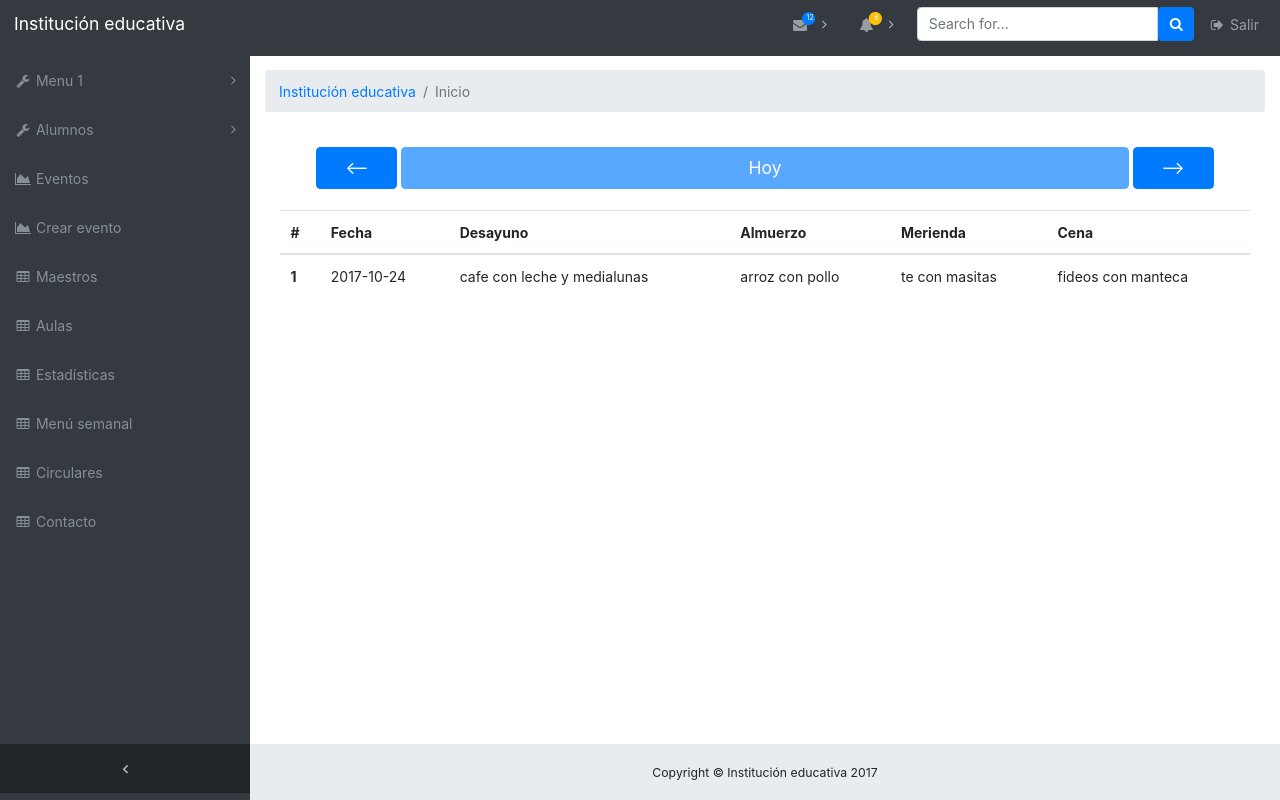
After one commit to faq1988/institucion_educativa, a CodeIgniter app: page /institucion_educativa/Welcome/menu_semanal in a window 1280 px wide. The commit adds this page. Run offline with CodeIgniter, Linux system fonts and the light colour scheme; the visitor is signed in with stand-in values (Sample User, id 1); data comes from the database, SQL or seed files in the repository; both versions use the stored data as it was after the commit; some libraries are stand-ins or nearby versions.

Commit message:
Visualizar menu semanal

```diff
--- a/application/controllers/Welcome.php
+++ b/application/controllers/Welcome.php
@@ -84,6 +84,25 @@ class Welcome extends CI_Controller {
   }
 
 
+	public function menu_semanal()
+	{
+		if (!$this->session->userdata('username'))
+		{
+			redirect('login');
+		}
+		$data=array();
+		$this->load->model('menu_model');
+		$menu=  $this->menu_model->obtener_menu();
+
+		if (isset($menu))
+		$data['menu']= $menu->result();
+
+		$this -> load -> view('menu');
+		$this -> load -> view('header');
+		$this -> load -> view('menu_semanal', $data);
+	}
+
+
 
 	public function key()
 	{
--- /dev/null
+++ b/application/models/menu_model.php
@@ -0,0 +1,41 @@
+<?php
+defined('BASEPATH') OR exit('No direct script access allowed');
+
+class Menu_model extends CI_Model{
+
+
+
+public function __construct()
+{
+  parent::__construct();
+}
+
+
+
+
+function crear_menu($data){
+		/*$this->db->insert('evento', array('accion'=>$accion, 'descripcion'=>$descripcion,
+			'id_alumno'=>$id_alumno));
+      */
+	}
+
+
+
+  function obtener_menu(){
+  		$query = $this->db->get('menu_semanal');
+  		if ($query->num_rows() >0 ) return $query;//->result();
+  			}
+
+
+
+
+
+
+
+
+
+
+}
+
+
+?>
--- a/application/views/menu.php
+++ b/application/views/menu.php
@@ -114,7 +114,7 @@
             </a>
           </li>
           <li class="nav-item" data-toggle="tooltip" data-placement="right" title="Tables">
-            <a class="nav-link" href="#">
+            <a class="nav-link" href="<?=base_url()?>Welcome/menu_semanal">
               <i class="fa fa-fw fa-table"></i>
               <span class="nav-link-text">
                 Menú semanal</span>
--- /dev/null
+++ b/application/views/menu_semanal.php
@@ -0,0 +1,113 @@
+
+
+
+    <div class="content-wrapper">
+
+      <div class="container-fluid">
+
+        <!-- Breadcrumbs -->
+        <ol class="breadcrumb">
+          <li class="breadcrumb-item">
+            <a href="#">Institución educativa</a>
+          </li>
+          <li class="breadcrumb-item active">Inicio</li>
+        </ol>
+
+
+
+<center>
+
+
+</br>
+
+<div class="container">
+<button type="button" class="btn btn-primary btn-lg col-1"><--</button>
+<button type="button" class="btn btn-primary btn-lg col-9" disabled>Hoy</button>
+<button type="button" class="btn btn-primary btn-lg col-1">--></button>
+</div>
+
+</br>
+
+<div class="container">
+            <table class="table">
+              <thead class="thead-default">
+                <tr>
+                  <th>#</th>
+                  <th>Fecha</th>
+                  <th>Desayuno</th>
+                  <th>Almuerzo</th>
+                  <th>Merienda</th>
+                  <th>Cena</th>
+                </tr>
+              </thead>
+              <tbody>
+
+                <?php
+                    if (isset($menu)){
+                     for($i=0; $i<sizeof($menu); $i++){ ?>
+                <tr>
+                  <th scope="row"><?php echo $i+1;?></th>
+                  <td><?php echo $menu[$i]->fecha;?></td>
+                  <td><?php echo $menu[$i]->desayuno;?></td>
+                  <td><?php echo $menu[$i]->almuerzo;?></td>
+                  <td><?php echo $menu[$i]->merienda;?></td>
+                  <td><?php echo $menu[$i]->cena;?></td>
+                </tr>
+                <?php } }?>
+              </tbody>
+            </table>
+          </div>
+
+
+</center>
+
+
+
+
+      </div>
+      <!-- /.container-fluid -->
+
+    </div>
+    <!-- /.content-wrapper -->
+
+  <?php include 'footer.php';?>
+
+    <!-- Scroll to Top Button -->
+    <a class="scroll-to-top rounded" href="#page-top">
+      <i class="fa fa-angle-up"></i>
+    </a>
+
+    <!-- Logout Modal -->
+    <div class="modal fade" id="exampleModal" tabindex="-1" role="dialog" aria-labelledby="exampleModalLabel" aria-hidden="true">
+      <div class="modal-dialog" role="document">
+        <div class="modal-content">
+          <div class="modal-header">
+            <h5 class="modal-title" id="exampleModalLabel">Ready to Leave?</h5>
+            <button type="button" class="close" data-dismiss="modal" aria-label="Close">
+              <span aria-hidden="true">&times;</span>
+            </button>
+          </div>
+          <div class="modal-body">
+            Select "Logout" below if you are ready to end your current session.
+          </div>
+          <div class="modal-footer">
+            <button type="button" class="btn btn-secondary" data-dismiss="modal">Cancel</button>
+            <a class="btn btn-primary" href="login.html">Logout</a>
+          </div>
+        </div>
+      </div>
+    </div>
+
+    <!-- Bootstrap core JavaScript -->
+    <script src="<?=base_url()?>bootstraptemplate/vendor/jquery/jquery.min.js"></script>
+    <script src="<?=base_url()?>bootstraptemplate/vendor/popper/popper.min.js"></script>
+    <script src="<?=base_url()?>bootstraptemplate/vendor/bootstrap/js/bootstrap.min.js"></script>
+
+    <!-- Custom scripts for this template -->
+    <script src="<?=base_url()?>bootstraptemplate/js/sb-admin.min.js"></script>
+
+
+
+  </body>
+
+</html>
```
Also changed, not shown: dump24102017.sql (added, +131 -0 lines).
